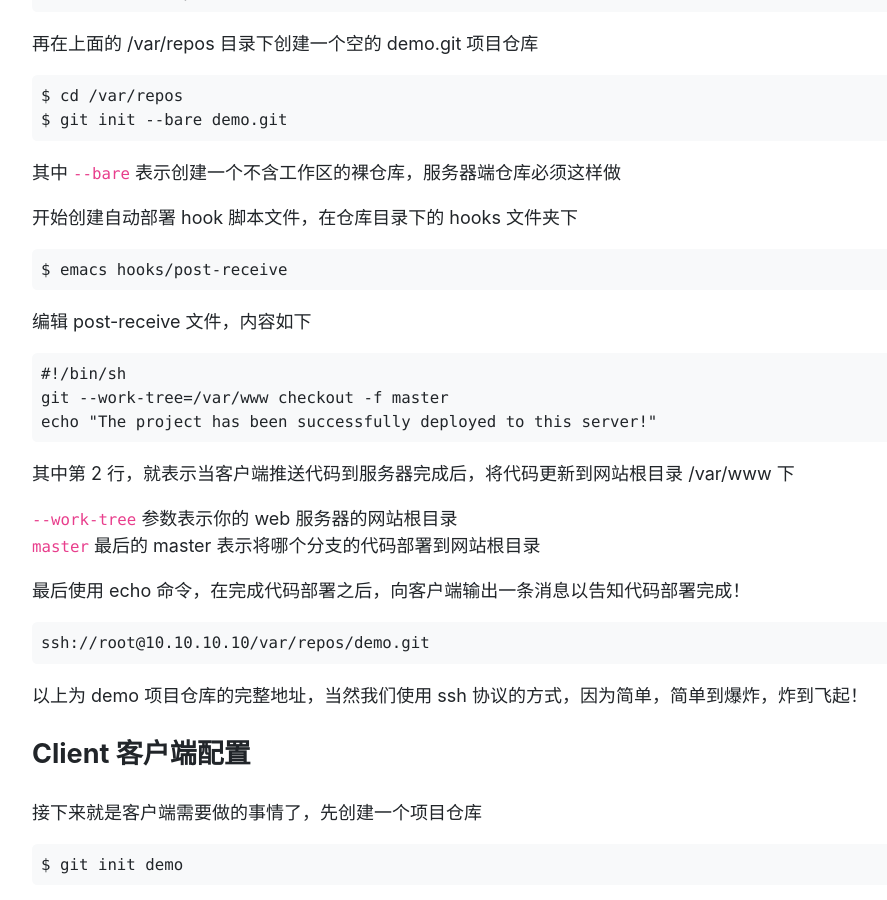
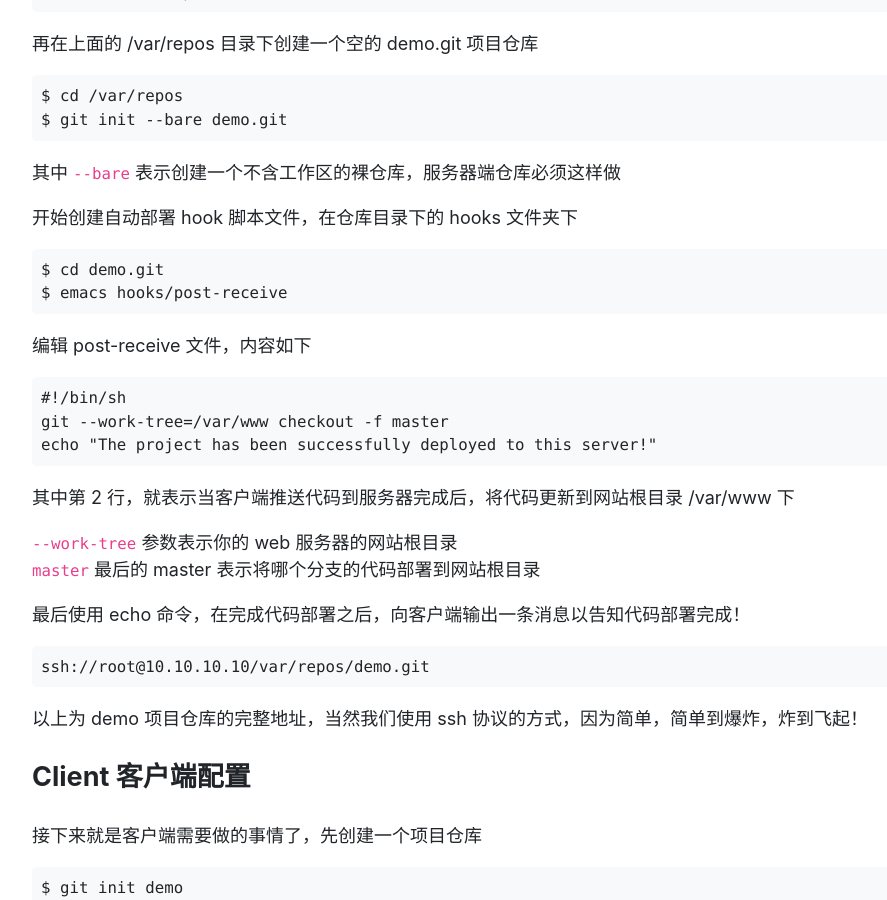
Before and after one commit to ehsud/blog, a Jekyll site: the page built from git/git-automate-project-deployment.md, in a window 1280 px wide and 900 px high, scrolled down 1363 px. Shown: the whole window, without its empty margins (53-940 px from the left). Built offline with Jekyll 4.4.1, drawn with Linux system fonts in a browser that asks for light colours.

Commit message:
updated some files

```diff
--- a/git/git-automate-project-deployment.md
+++ b/git/git-automate-project-deployment.md
@@ -53,6 +53,7 @@ tags: [git, linux, deploy]
 
 开始创建自动部署 hook 脚本文件，在仓库目录下的 hooks 文件夹下
 
+    $ cd demo.git
     $ emacs hooks/post-receive
 
 编辑 post-receive 文件，内容如下
```
